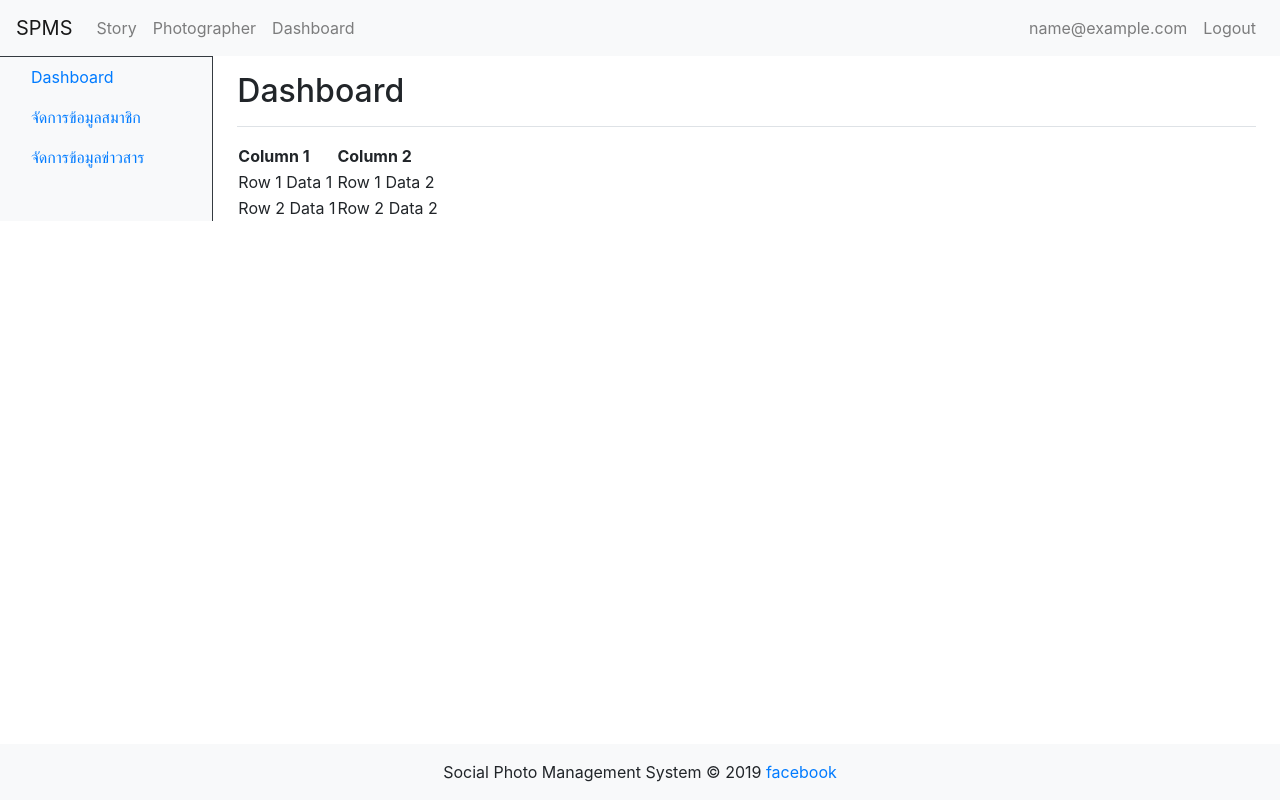
After one commit to mlizking/ci_spms_project, a CodeIgniter app: page /ci_spms_project/index.php/admin_controller in a window 1280 px wide. The commit adds this page. Run offline with CodeIgniter, Linux system fonts and the light colour scheme; the visitor is signed in with stand-in values (Sample User, id 1); some libraries are stand-ins or nearby versions.

Commit message:
admin panel

```diff
--- /dev/null
+++ b/application/controllers/Admin_controller.php
@@ -0,0 +1,9 @@
+<?php
+class Admin_controller extends CI_Controller {
+
+        public function index()
+        {
+                $this->load->view('admin_panel');
+
+        }
+}
--- a/application/models/Login_model.php
+++ b/application/models/Login_model.php
@@ -10,6 +10,7 @@ class Login_model extends CI_Model
 
         if($query->num_rows() > 0)
         {
+            //SELECT * FROM `users` WHERE u_email = 'kkkk@kkkk.com'
             return true;
         }
         else
--- /dev/null
+++ b/application/views/admin_panel.php
@@ -0,0 +1,103 @@
+<!DOCTYPE html>
+<html>
+<head>
+  <?php $this->load->view('layouts/script_head'); ?>
+  <link rel="stylesheet" type="text/css" href="https://cdn.datatables.net/1.10.19/css/jquery.dataTables.css">
+
+  <script type="text/javascript" charset="utf8" src="https://cdn.datatables.net/1.10.19/js/jquery.dataTables.js"></script>
+  <title>Dashboard</title>
+
+</head>
+<body>
+  <?php
+    if($_SESSION['statusid'] != '1')
+      {
+        redirect(site_url('home_controller'));
+      }
+  ?>
+  <?php $this->load->view('layouts/navbar'); ?>
+  <!-- <ul class="nav">
+    <li><a class="active" href="#home">หน้าหลัก</a></li>
+    <li><a href="#news">จัดการข้อมูลสมาชิก</a></li>
+    <li><a href="#contact">จัดการข้อมูลข่าวสาร</a></li>
+    <li><a href="#about">จัดการข้อมูลการเงิน</a></li>
+    <li><a href="#exit">ออกจากระบบ</a></li>
+  </ul>
+
+  <div style="margin-left:15%;padding:1px 16px;height:1000px;">
+    <marquee bgcolor="#A9E0B8" direction="lefe" scrollamount="5" width="100%">ยินดีต้อนรับเข้าสู่ระบบจัดการบริการภาพถ่ายเพื่อสังคม
+        </marquee>
+    <h2>Fixed Full-height Side Nav</h2>
+    <h3>Try to scroll this area, and see how the sidenav sticks to the page</h3>
+    <p>Notice that this div element has a left margin of 25%. This is because the side navigation is set to 25% width. If you remove the margin, the sidenav will overlay/sit on top of this div.</p>
+    <p>Also notice that we have set overflow:auto to sidenav. This will add a scrollbar when the sidenav is too long (for example if it has over 50 links inside of it).</p>
+    <p>Some text..</p>
+    <p>Some text..</p>
+    <p>Some text..</p>
+    <p>Some text..</p>
+    <p>Some text..</p>
+    <p>Some text..</p>
+    <p>Some text..</p>
+  </div> -->
+
+
+    <div class="container-fluid">
+      <div class="row">
+        <nav class="col-md-2 d-none d-md-block bg-light sidebar border border-dark border-left-0 border-bottom-0">
+          <div class="sidebar-sticky">
+            <ul class="nav flex-column">
+              <li class="nav-item">
+                <a class="nav-link" href="#">
+                  Dashboard
+                </a>
+              </li>
+              <li class="nav-item">
+                <a class="nav-link" href="#">
+                  จัดการข้อมูลสมาชิก
+                </a>
+              </li>
+              <li class="nav-item">
+                <a class="nav-link" href="#">
+                  จัดการข้อมูลข่าวสาร
+                </a>
+              </li>
+            </ul>
+          </div>
+        </nav>
+        <main role="main" class="col-md-9 ml-sm-auto col-lg-10 px-4">
+          <div class="d-flex justify-content-between flex-wrap flex-md-nowrap align-items-center pt-3 pb-2 mb-3 border-bottom">
+            <h1 class="h2">Dashboard</h1>
+          </div>
+          <table id="table_id" class="display">
+            <thead>
+                <tr>
+                    <th>Column 1</th>
+                    <th>Column 2</th>
+                </tr>
+            </thead>
+            <tbody>
+                <tr>
+                    <td>Row 1 Data 1</td>
+                    <td>Row 1 Data 2</td>
+                </tr>
+                <tr>
+                    <td>Row 2 Data 1</td>
+                    <td>Row 2 Data 2</td>
+                </tr>
+            </tbody>
+          </table>
+        </main>
+      </div>
+    </div>
+
+
+  <?php $this->load->view('layouts/footer'); ?>
+  <?php $this->load->view('layouts/script_body'); ?>
+</body>
+</html>
+
+<script type="text/javascript">
+  $(document).ready( function () {
+    $('#table_id').DataTable();
+  } );
+</script>
--- a/application/views/layouts/navbar.php
+++ b/application/views/layouts/navbar.php
@@ -11,8 +11,14 @@
         <a class="nav-link" href="<?php echo site_url('userlogin_controller/kk') ?>">Story</a>
       </li>
       <li class="nav-item">
-        <a class="nav-link" href="#">Photographer</a>
+        <a class="nav-link" href="<?php echo site_url('userlogin_controller/kk') ?>">Photographer</a>
       </li>
+      <?php if($_SESSION['statusid'] == '1')
+      { ?>
+      <li class="nav-item">
+        <a class="nav-link" href="<?php echo site_url('admin_controller') ?>">Dashboard</a>
+      </li>
+      <?php } ?>
     </ul>
     <div class="form-inline my-2 my-lg-0">
 
```
Also changed, not shown: application/controllers/Userlogin_controller.php (+28 -4 lines), assets/css/all_css.css (added, +62 -0 lines).
